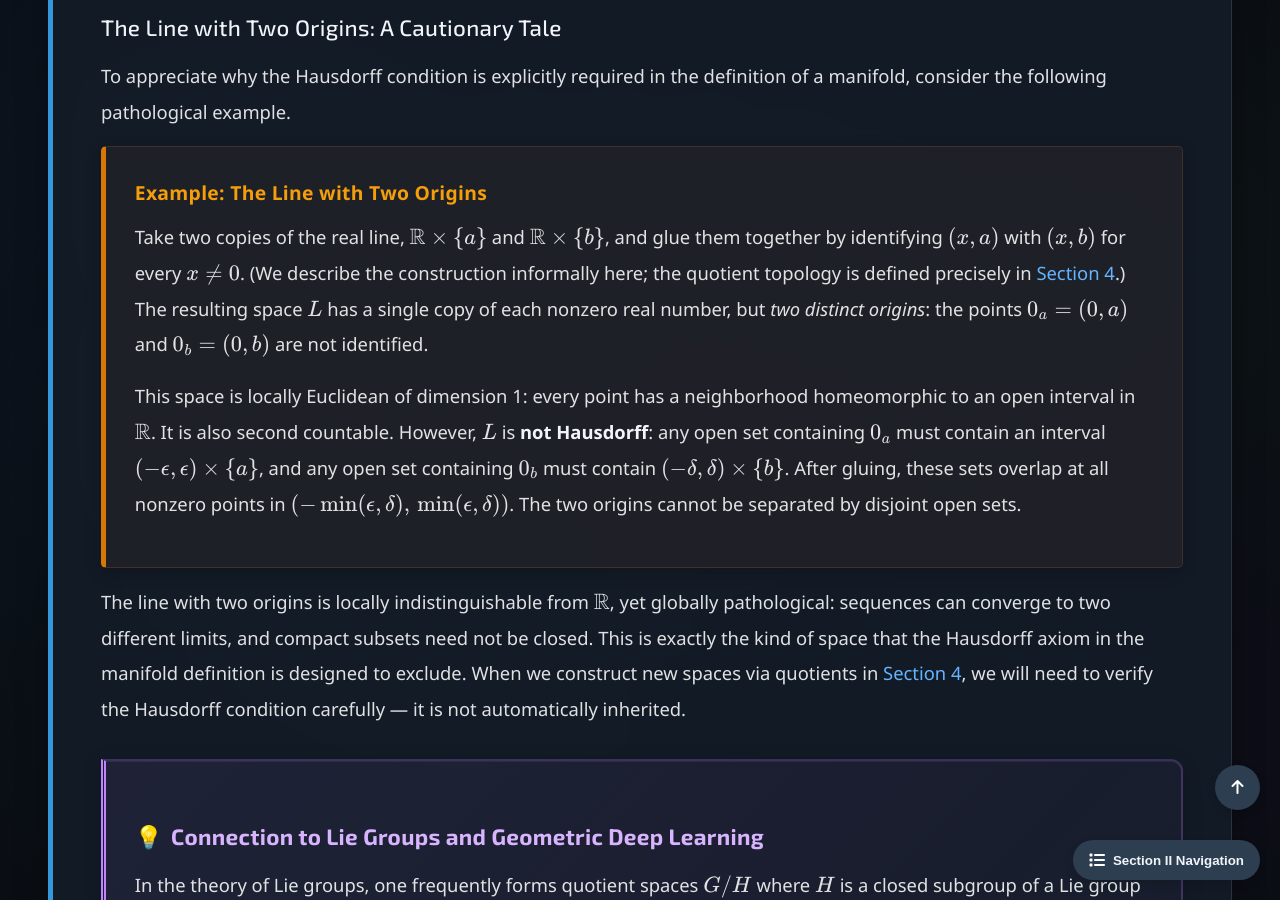
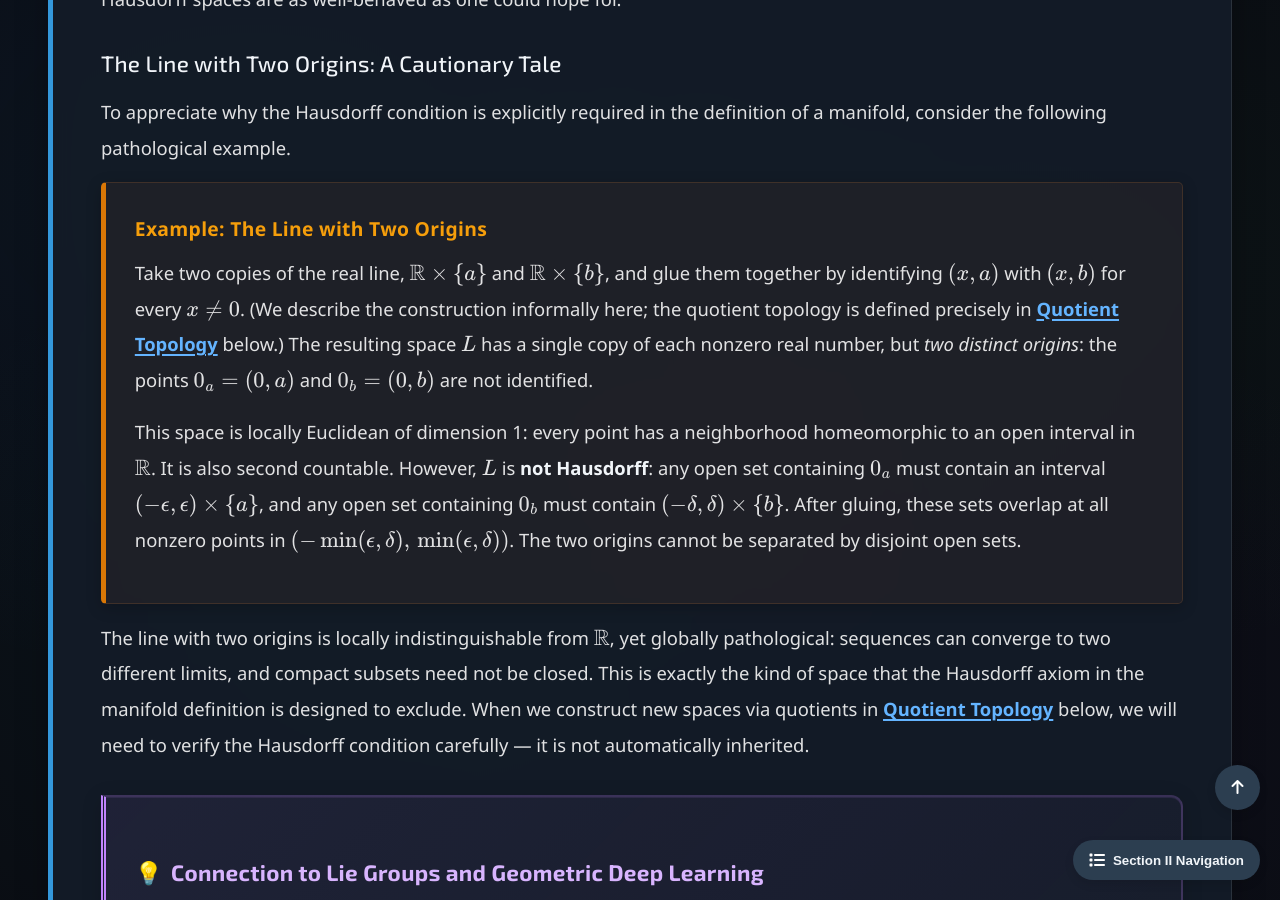
Before and after one commit to Yusukey01/yusukey01.github.io, a Jekyll site: the page built from Mathematics/Calculus/topological_spaces.html, in a window 1280 px wide and 900 px high, scrolled down 13821 px. Built offline with Jekyll 4.4.1, drawn with Linux system fonts in a browser that asks for light colours; some of the changed text lies outside the part shown.

Commit message:
removed Section number references

```diff
--- a/Mathematics/Calculus/topological_spaces.html
+++ b/Mathematics/Calculus/topological_spaces.html
@@ -27,6 +27,7 @@ noindex: true
         </div>
 
         <div class="container">
+
 
             <section id="axioms" class="section-content">
                 <h2>From Metrics to Axioms</h2>
@@ -327,7 +328,7 @@ noindex: true
                         unproven black boxes — tools from general topology that metric-space theory
                         alone cannot provide. This chapter repays that debt: we will define the
                         product topology rigorously in
-                        <a href="#product">Section 4</a> and state Tychonoff's theorem
+                        <a href="#product"><strong>Product Topology</strong></a> and state Tychonoff's theorem
                         with its proper context.
                     </p>
                 </div>
@@ -553,7 +554,7 @@ noindex: true
                 <p>
                     First, combined with the other manifold axioms, second countability
                     guarantees <strong>paracompactness</strong> (which we develop in
-                    <a href="#paracompact">Section 5</a>), the technical condition that enables
+                    <a href="#paracompact"><strong>Paracompactness & Partitions of Unity</strong></a>), the technical condition that enables
                     partitions of unity — the tool for stitching local constructions into global
                     objects like Riemannian metrics. Second, second countability is precisely the
                     condition needed for the <strong>Whitney Embedding Theorem</strong>, which
@@ -744,7 +745,7 @@ noindex: true
                         \(\mathbb{R} \times \{b\}\), and glue them together by identifying
                         \((x, a)\) with \((x, b)\) for every \(x \neq 0\).
                         (We describe the construction informally here; the quotient topology
-                        is defined precisely in <a href="#quotient">Section 4</a>.)
+                        is defined precisely in <a href="#quotient"><strong>Quotient Topology</strong></a> below.)
                         The resulting space
                         \(L\) has a single copy of each nonzero real number, but
                         <em>two distinct origins</em>: the points \(0_a = (0, a)\) and
@@ -769,7 +770,7 @@ noindex: true
                     and compact subsets need not be closed. This is exactly the kind of space
                     that the Hausdorff axiom in the manifold definition is designed to exclude.
                     When we construct new spaces via quotients in
-                    <a href="#quotient">Section 4</a>, we will need to verify the Hausdorff
+                    <a href="#quotient"><strong>Quotient Topology</strong></a> below, we will need to verify the Hausdorff
                     condition carefully — it is not automatically inherited.
                 </p>
 
@@ -920,7 +921,7 @@ noindex: true
                     Given topological spaces \((X_1, \tau_1)\) and \((X_2, \tau_2)\),
                     we want to topologize the Cartesian product \(X_1 \times X_2\) in a way
                     that respects both factor topologies. The correct construction uses
-                    the basis machinery from <a href="#basis">Section 2</a>.
+                    the basis machinery from <a href="#basis"><strong>Bases & Countability</strong></a>.
                 </p>
 
                 <div class="theorem">
@@ -1089,7 +1090,7 @@ noindex: true
                     </p>
                 </div>
 
-
+                <!-- ─────────────── 4d: Quotient Topology ─────────────── -->
                 <h3 id="quotient">Quotient Topology</h3>
 
                 <p>
@@ -1179,7 +1180,7 @@ noindex: true
                 <p>
                     Unlike the subspace and product constructions, the quotient construction
                     does <strong>not</strong> automatically preserve the Hausdorff property.
-                    We saw this in <a href="#separation">Section 3</a>: the line with two
+                    We saw this in <a href="#separation"><strong>Hausdorff & Separation</strong></a>: the line with two
                     origins is a quotient of two copies of \(\mathbb{R}\) (both Hausdorff)
                     that fails to be Hausdorff. This is not merely a curiosity — it is a
                     genuine obstacle in manifold theory.
@@ -1210,7 +1211,7 @@ noindex: true
                     chapter on Lie groups. The key takeaway is that
                     "closedness of the subgroup" is the gatekeeper: it is precisely the
                     condition ensuring that the quotient topology separates points,
-                    as we foreshadowed in <a href="#separation">Section 3</a>.
+                    as we foreshadowed in <a href="#separation"><strong>Hausdorff & Separation</strong></a>.
                 </p>
 
                 <div class="insight-box">
@@ -1238,8 +1239,8 @@ noindex: true
                 <p>
                     We have now assembled two of the three conditions in the definition of
                     a topological manifold: the Hausdorff property
-                    (<a href="#separation">Section 3</a>) and second countability
-                    (<a href="#basis">Section 2</a>). The third condition —
+                    (<a href="#separation"><strong>Hausdorff & Separation</strong></a>) and second countability
+                    (<a href="#basis"><strong>Bases & Countability</strong></a>). The third condition —
                     "locally Euclidean" — specifies what a manifold <em>looks like</em>
                     locally. But a manifold must also support <em>global</em> constructions:
                     Riemannian metrics, integration, and differential forms must all be
@@ -1322,7 +1323,7 @@ noindex: true
                     neighborhood with compact closure, inherited from \(\mathbb{R}^n\)),
                     and a locally compact Hausdorff space is regular. Combining this with
                     second countability (which implies the Lindelöf property, as we proved in
-                    <a href="#basis">Section 2</a>), we conclude:
+                    <a href="#basis"><strong>Bases & Countability</strong></a>), we conclude:
                 </p>
 
                 <div class="theorem">
@@ -1488,10 +1489,10 @@ noindex: true
                     </p>
                     <ol style="padding-left: 40px;">
                         <li><strong>Hausdorff</strong>
-                            (<a href="#separation">Section 3</a>) — limits are unique,
+                            (<a href="#separation"><strong>Hausdorff & Separation</strong></a>) — limits are unique,
                             compact subsets are closed.</li>
                         <li><strong>Second countable</strong>
-                            (<a href="#basis">Section 2</a>) — paracompactness and
+                            (<a href="#basis"><strong>Bases & Countability</strong></a>) — paracompactness and
                             partitions of unity are guaranteed.</li>
                         <li><strong>Locally Euclidean of dimension \(n\)</strong> —
                             locally, \(M\) looks like \(\mathbb{R}^n\).</li>
@@ -1501,9 +1502,9 @@ noindex: true
                 <p>
                     Each condition plays a distinct role, and we have seen what goes wrong
                     when any is dropped: without Hausdorff, we get the line with two origins
-                    (<a href="#separation">Section 3</a>); without second countability,
+                    (<a href="#separation"><strong>Hausdorff & Separation</strong></a>); without second countability,
                     we lose paracompactness, partitions of unity, and embeddability
-                    (<a href="#basis">Section 2</a>); and without locally Euclidean,
+                    (<a href="#basis"><strong>Bases & Countability</strong></a>); and without locally Euclidean,
                     we have no coordinate charts to work with at all.
                 </p>
 
```
